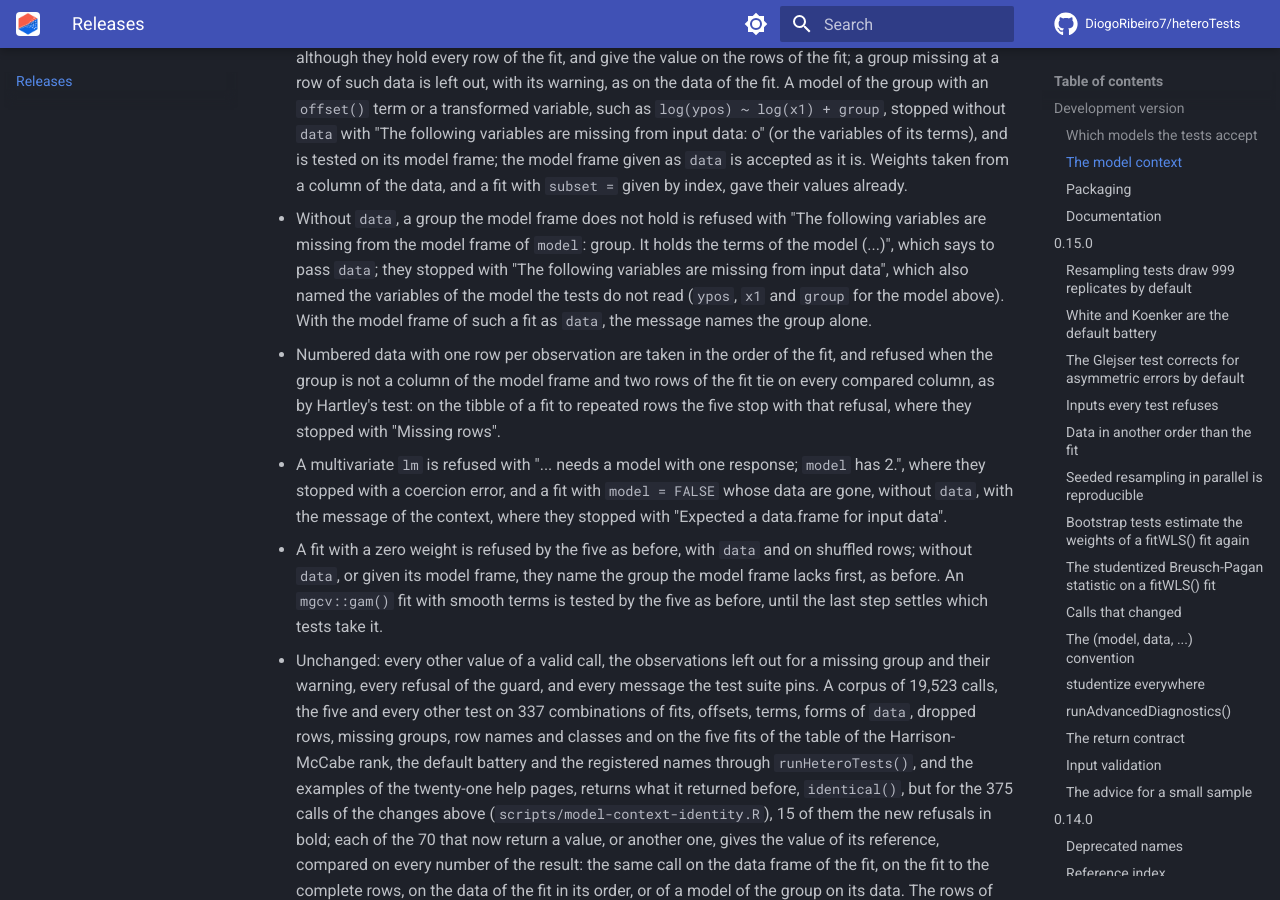
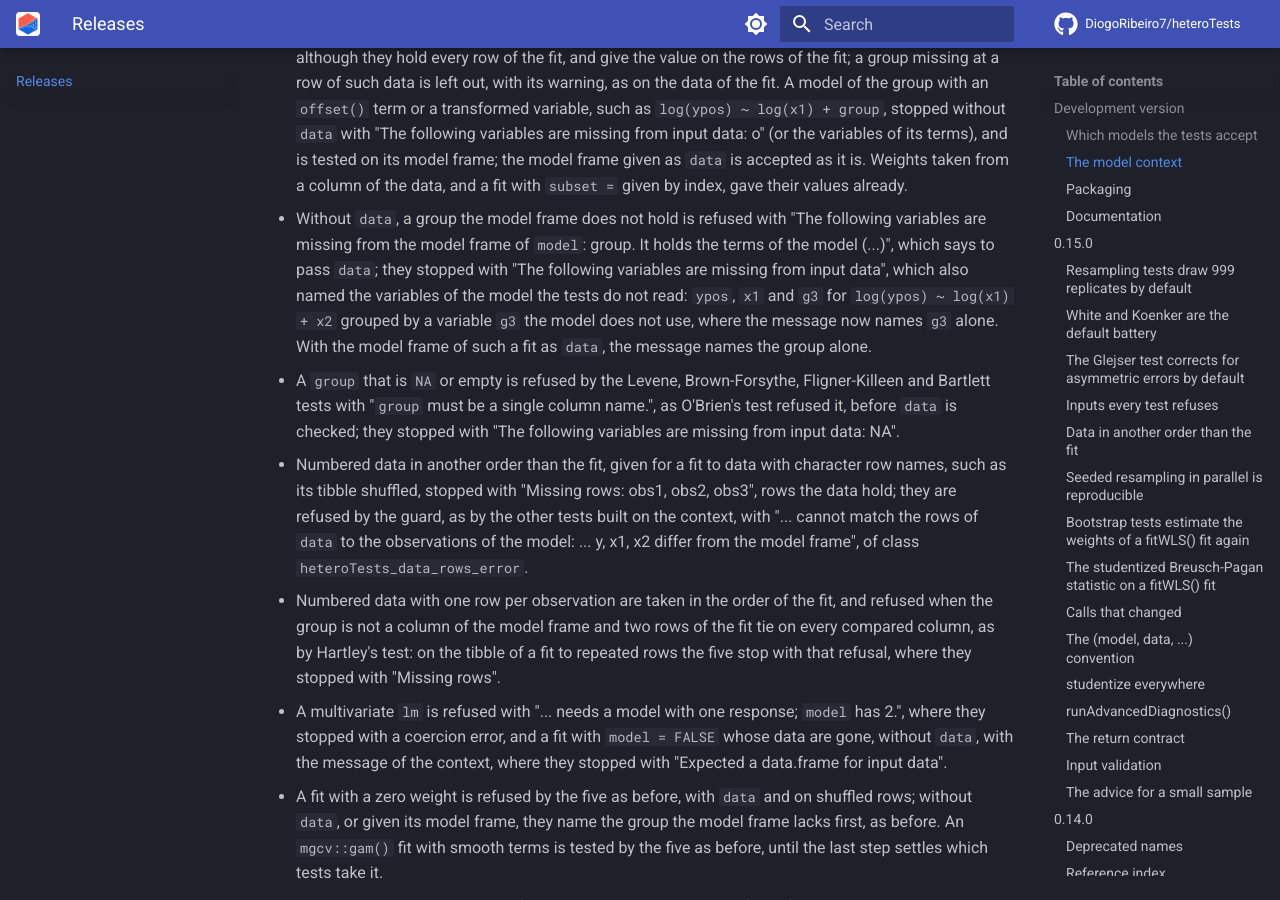
Before and after one commit to DiogoRibeiro7/heteroTests, an MkDocs documentation site: the page built from docs/releases.md, in a window 1280 px wide and 900 px high, scrolled down 18942 px. Built offline with MkDocs 1.6.1 and Material for MkDocs 9.7.7, drawn with Linux system fonts in a browser that asks for light colours; comment, search, counter and statistics services are not loaded.

Commit message:
Regenerate the reference and releases pages

```diff
--- a/docs/releases.md
+++ b/docs/releases.md
@@ -918,10 +918,20 @@ Also, for these five:
     following variables are missing from the model frame of `model`: group. It
     holds the terms of the model (...)", which says to pass `data`; they
     stopped with "The following variables are missing from input data", which
-    also named the variables of the model the tests do not read (`ypos`, `x1`
-    and `group` for the model above). With the model frame of such a fit as
-    `data`,
-    the message names the group alone.
+    also named the variables of the model the tests do not read: `ypos`, `x1`
+    and `g3` for `log(ypos) ~ log(x1) + x2` grouped by a variable `g3` the
+    model does not use, where the message now names `g3` alone. With the model frame
+    of such a fit as `data`, the message names the group alone.
+- A `group` that is `NA` or empty is refused by the Levene, Brown-Forsythe,
+    Fligner-Killeen and Bartlett tests with "`group` must be a single column
+    name.", as O'Brien's test refused it, before `data` is checked; they
+    stopped with "The following variables are missing from input data: NA".
+- Numbered data in another order than the fit, given for a fit to data with
+    character row names, such as its tibble shuffled, stopped with "Missing
+    rows: obs1, obs2, obs3", rows the data hold; they are refused by the guard,
+    as by the other tests built on the context, with "... cannot match the rows
+    of `data` to the observations of the model: ... y, x1, x2 differ from the
+    model frame", of class `heteroTests_data_rows_error`.
 - Numbered data with one row per observation are taken in the order of the
     fit, and refused when the group is not a column of the model frame and two
     rows of the fit tie on every compared column, as by Hartley's test: on the
```
Also changed, not shown: docs/reference/performBartlettTest.md (+1 -1 lines), docs/reference/performBrownForsytheTest.md (+1 -1 lines), docs/reference/performFlignerKilleenTest.md (+12 -4 lines), docs/reference/performLeveneTest.md (+1 -1 lines), docs/reference/performOBrienTest.md (+1 -1 lines).
